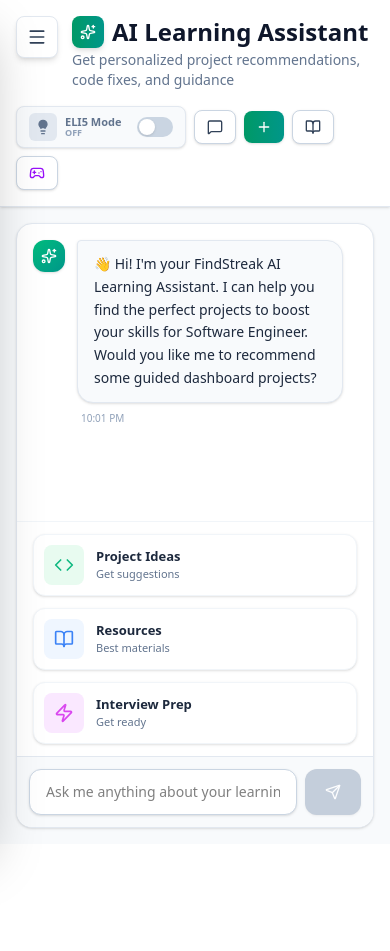
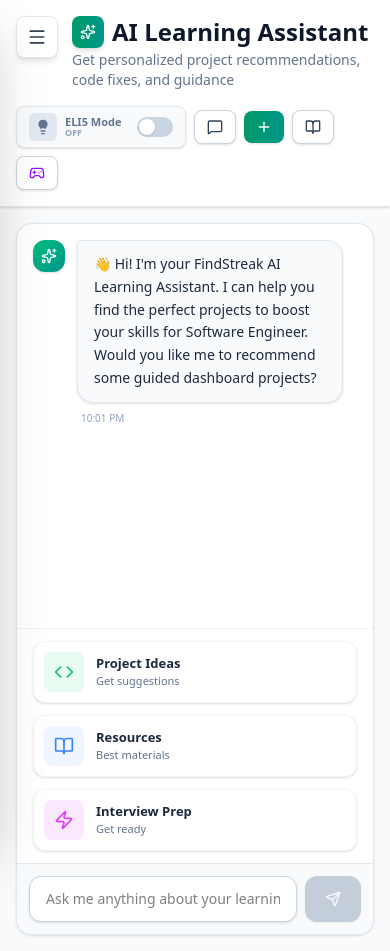
Before and after one commit to tekadvo1/career-website, a React (Vite) app in the folder client/: page /ai-assistant in a window 390 px wide. Before the commit the page ends 844 px from the top, so only its background shows below. Built offline with nearby package versions, Linux system fonts and the light colour scheme.

Commit message:
style: remove fixed height constraints to allow natural page scrolling in AI Learning Assistant

```diff
--- a/client/src/components/AILearningAssistant.tsx
+++ b/client/src/components/AILearningAssistant.tsx
@@ -579,8 +579,8 @@
       </div>
 
       {/* Main Content Area */}
-      <div className="max-w-[1500px] mx-auto px-4 lg:px-6 py-4 flex-1 flex flex-col w-full h-[calc(100vh-100px)]">
-        <div className="grid grid-cols-1 lg:grid-cols-4 gap-4 lg:gap-6 flex-1 min-h-0">
+      <div className="max-w-[1500px] mx-auto px-4 lg:px-6 py-4 flex-1 flex flex-col w-full min-h-[calc(100vh-100px)]">
+        <div className="grid grid-cols-1 lg:grid-cols-4 gap-4 lg:gap-6 flex-1">
 
           {/* Left Sidebar - Quick Actions */}
           <div className="hidden lg:flex flex-col gap-4">
@@ -637,7 +637,7 @@
           </div>
 
           {/* Chat Interface */}
-          <div className="lg:col-span-3 flex flex-col bg-white rounded-2xl shadow-sm border border-slate-200 overflow-hidden relative min-h-0">
+          <div className="lg:col-span-3 flex flex-col bg-white rounded-2xl shadow-sm border border-slate-200 overflow-hidden relative">
             {eli5Mode && (
               <div className="flex items-center justify-center gap-2 shrink-0 bg-amber-100 text-amber-800 text-xs font-bold py-2 px-4 text-center shadow-sm border-b border-amber-200">
                 <Lightbulb className="w-4 h-4 fill-amber-500 text-amber-500" />
```
